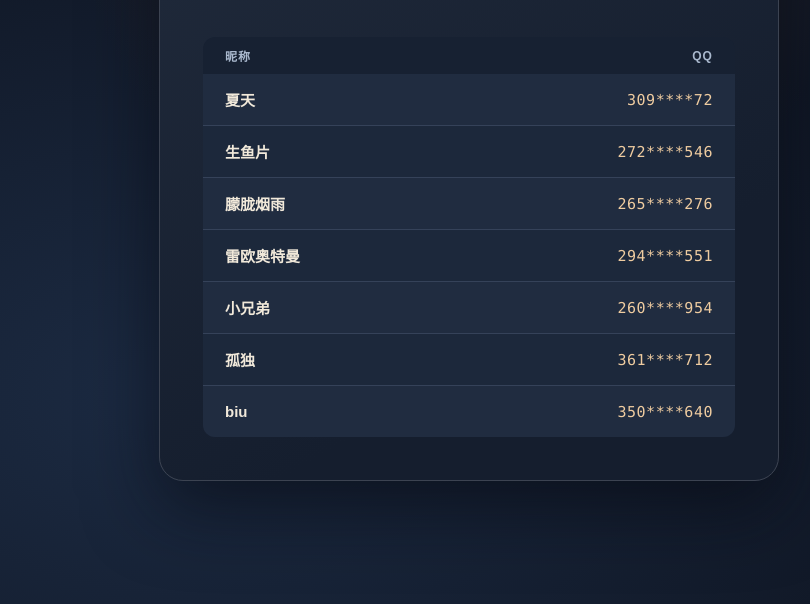
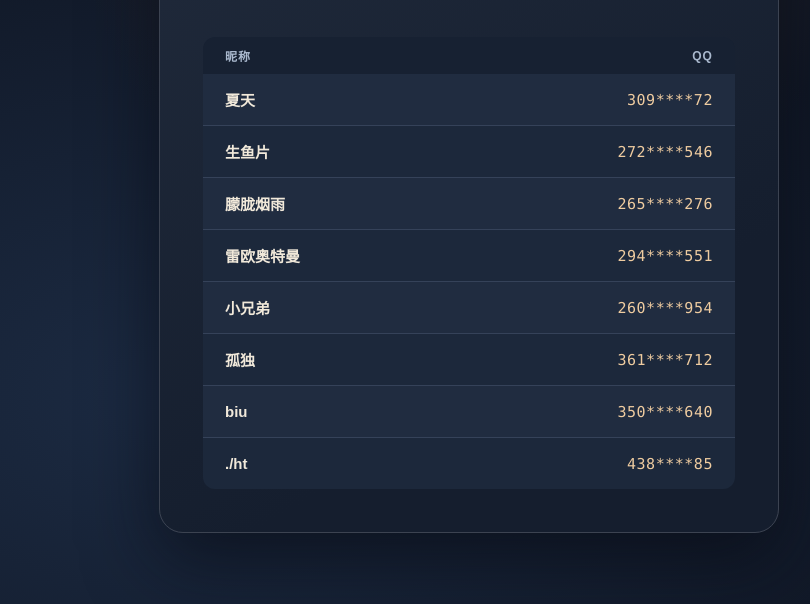
Before and after one commit to 1bit-monster7/bosspractice-sponsors, a plain HTML site: page index.html in a window 1280 px wide. Shown: the part 196-800 px from the top of the page, without its empty margins (171-981 px from the left). Drawn offline with Linux system fonts and the light colour scheme.

Commit message:
Add ./ht to sponsor list

```diff
--- a/index.html
+++ b/index.html
@@ -120,6 +120,7 @@
         <tr><td>小兄弟</td><td class="number" align="right">260****954</td></tr>
         <tr><td>孤独</td><td class="number" align="right">361****712</td></tr>
         <tr><td>biu</td><td class="number" align="right">350****640</td></tr>
+        <tr><td>./ht</td><td class="number" align="right">438****85</td></tr>
     </tbody>
   </table>
 </div>
```
